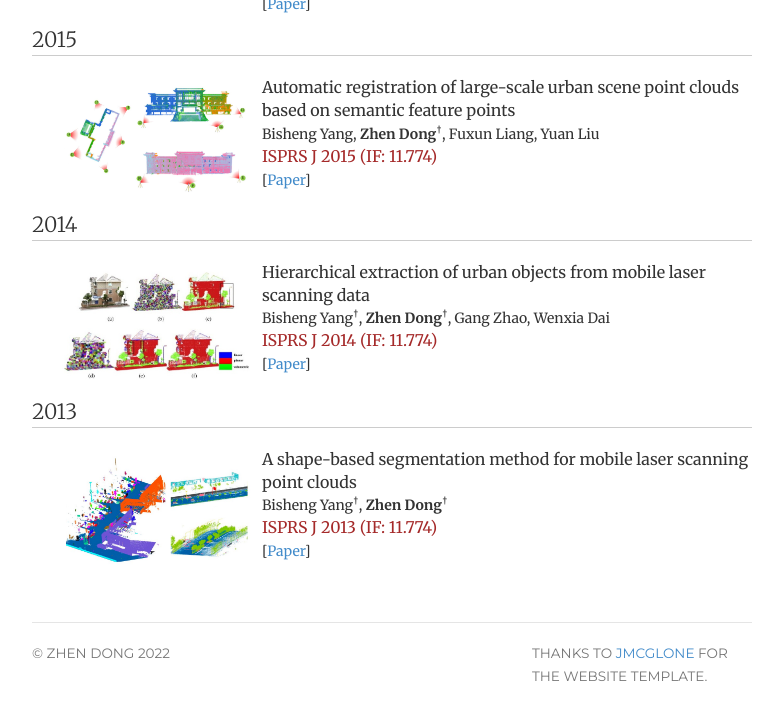
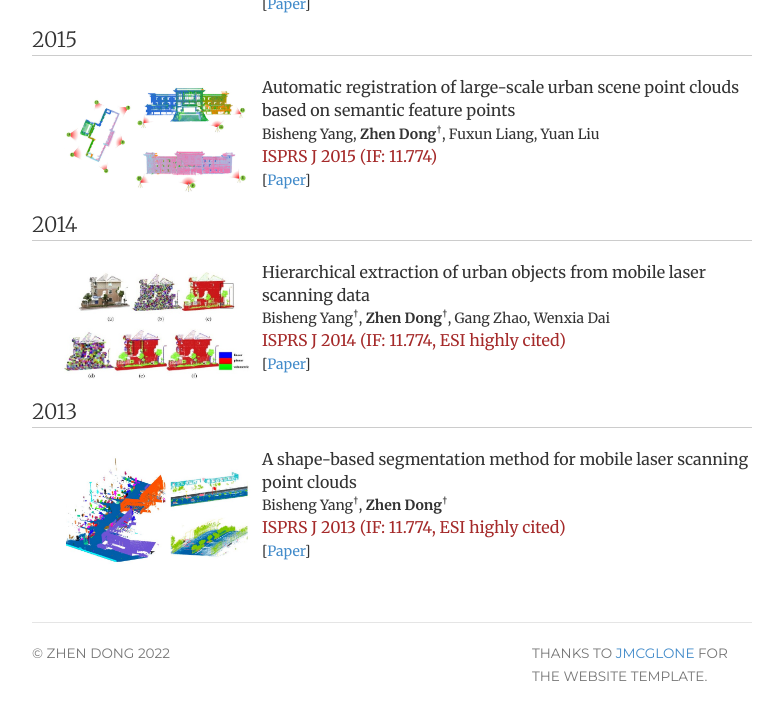
Before and after one commit to dongzhenwhu/dongzhenwhu.github.io, a Jekyll site: the page built from publications/index.html, in a window 1280 px wide and 900 px high, scrolled down 3852 px, cut to the strip 162-882 px from the top of the window. Shown: the whole strip, without its empty margins (248-1031 px from the left). Built offline with Jekyll 4.4.1, drawn with Linux system fonts in a browser that asks for light colours.

Commit message:
Update index.html

```diff
--- a/publications/index.html
+++ b/publications/index.html
@@ -603,7 +603,7 @@ description: My publications.
 				Bisheng Yang<sup>&dagger;</sup>, <b>Zhen Dong</b><sup>&dagger;</sup>, Gang Zhao, Wenxia Dai<br>
 			</span>
 			<span class=publoc>
-				ISPRS J 2014 (IF: 11.774)<br>
+				ISPRS J 2014 (IF: 11.774, ESI highly cited)<br>
 			</span>
 			<span class=publink>
 				[<a
@@ -625,7 +625,7 @@ description: My publications.
 				Bisheng Yang<sup>&dagger;</sup>, <b>Zhen Dong</b><sup>&dagger;</sup><br>
 			</span>
 			<span class=publoc>
-				ISPRS J 2013 (IF: 11.774)<br>
+				ISPRS J 2013 (IF: 11.774, ESI highly cited)<br>
 			</span>
 			<span class=publink>
 				[<a
```
